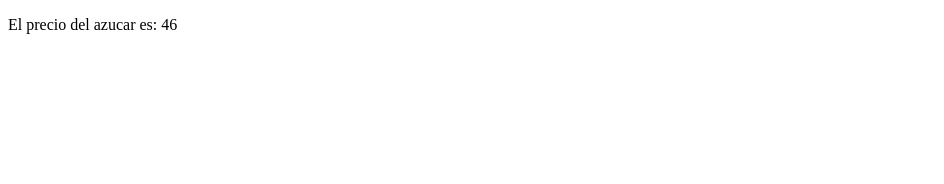
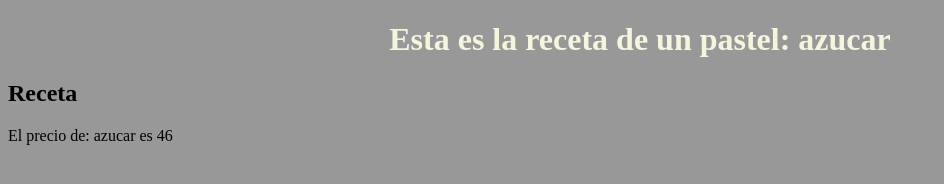
Before and after one commit to Acalliii/UEA-5-, a plain HTML site: page ejercicio 2/index.html in a window 1280 px wide. Shown: the whole page, without its empty margins (0-944 px from the left). Drawn offline with Linux system fonts and the light colour scheme.

Commit message:
actualización

```diff
--- a/ejercicio 2/index.html
+++ b/ejercicio 2/index.html
@@ -4,9 +4,16 @@
     <meta charset="UTF-8">
     <meta name="viewport" content="width=device-width, initial-scale=1.0">
     <title>Variables</title>
+    <link rel="stylesheet" href="style.css">
+    <style>
+        h1{color: beige; text-align:center;}
+    </style>
 </head>
 <body>
-    <p id="prueba"></p>
+    <h1 id="receta"></h1>
+    <h2 style="color: rgb(0, 0, 0);"> Receta</h2>
+    <p id="receta"></p>
+    <p id="precio" id="precio"></p>
     <script src="script.js"></script>
 </body>
 </html>
--- a/ejercicio 2/script.js
+++ b/ejercicio 2/script.js
@@ -1,7 +1,8 @@
 //variables
 
-let ingrediente1 ="46";
-let tipo= "23";
+let ingrediente1 ="azucar";
+let precioingrediente1="46"
 
 //document.write(animal1);
-document.getElementById('prueba').innerHTML="El precio del azucar es: "+ingrediente1;
+document.getElementById('receta').innerHTML="Esta es la receta de un pastel: "+ingrediente1;
+document.getElementById('precio').innerHTML="El precio de: "+ingrediente1 + " " + "es" +" " + precioingrediente1;
--- /dev/null
+++ b/ejercicio 2/style.css
@@ -0,0 +1,5 @@
+
+body{background-color: rgba(50,50,50,0.5);}
+
+h1{color: rgba(202, 236, 109, 0.8);}
+precios {color: rgb(167, 248, 92); font-size:25px;}
```
